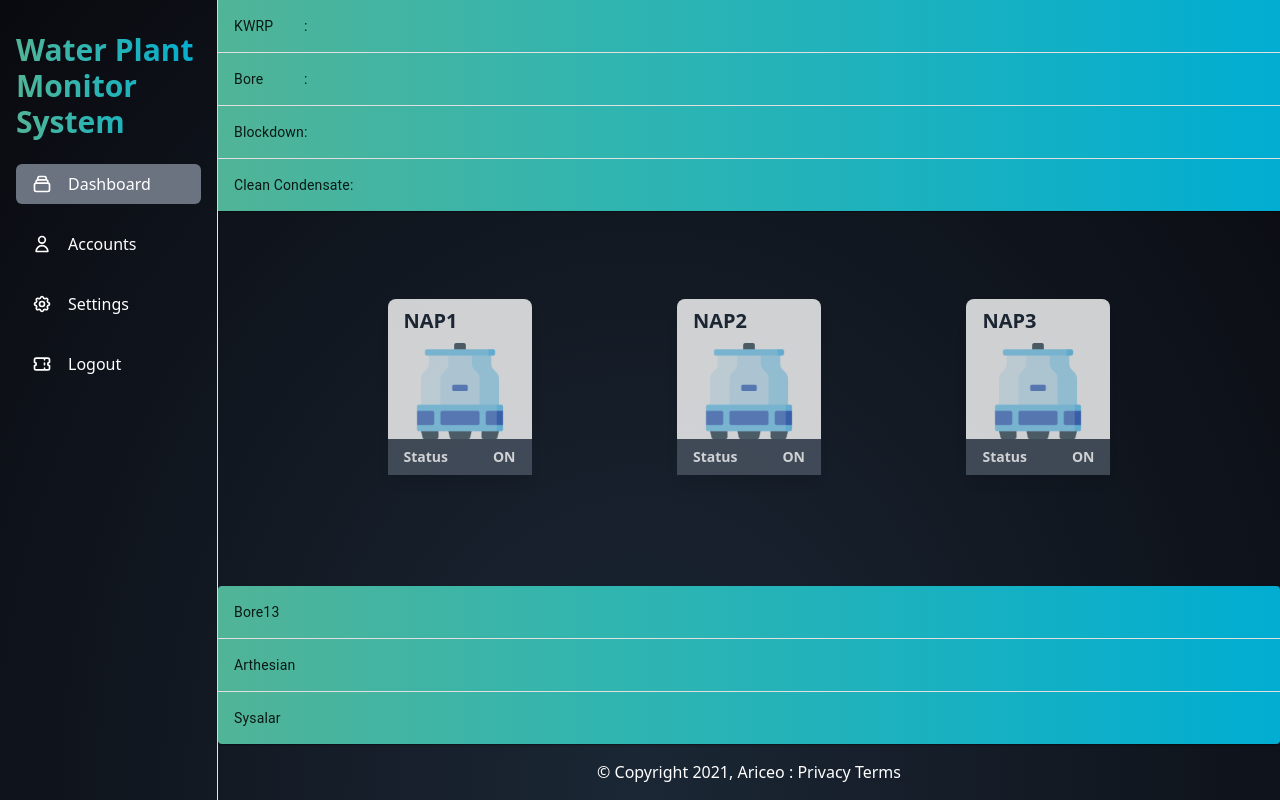
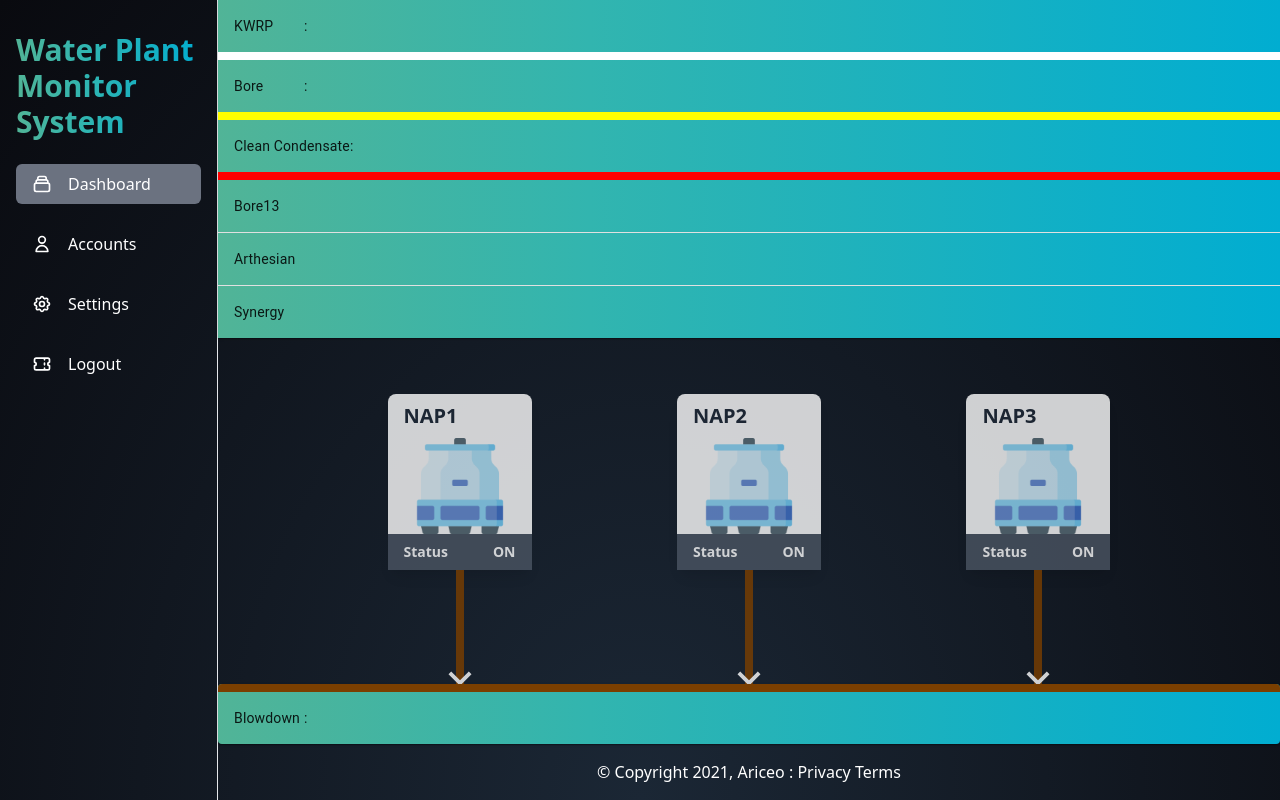
Before and after one commit to moulee40/automatic-water-system, a React (Create React App) app: page /home in a window 1280 px wide. Built offline with nearby package versions, Linux system fonts and the light colour scheme; no server answers.

Commit message:
Dashboard changes commit

```diff
--- a/src/components/DashboardBottomSection.js
+++ b/src/components/DashboardBottomSection.js
@@ -12,9 +12,7 @@ import ArrowForwardIosIcon from '@material-ui/icons/ArrowForwardIos';
 
 
 const rows = [
-  { name:'Bore13'},
-  { name:'Arthesian'},
-  { name:'Sysalar'},
+  { name:'Blowdown'}
 ];
 
 class DashboardBottomSection extends React.Component {
@@ -31,8 +29,8 @@ class DashboardBottomSection extends React.Component {
               key={row.name}
               sx={{ '&:last-child td, &:last-child th': { border: 0 } }}
             >
-              <TableCell component="th" scope="row" style={{display:'flex'}}>
-               {row.name}
+              <TableCell component="th" scope="row" style={{display:'flex',borderTop:'8px solid #7B3F00'}}>
+              <div style={{minWidth:'70px'}}>{row.name}</div>:<div style={{marginLeft:5}}>{this.props.data.blowdown}</div>
               </TableCell>
               {/* <TableCell align="right">{row.nap1}</TableCell>
               <TableCell align="right">{row.nap2}</TableCell>
--- a/src/components/DashboardTopSection.js
+++ b/src/components/DashboardTopSection.js
@@ -38,23 +38,33 @@ class DashboardTopSection extends React.Component {
 
         <TableBody>
             <TableRow sx={{ '&:last-child td, &:last-child th': { border: 0 } }}>
-              <TableCell component="th" scope="row" style={{display:'flex'}}>
+              <TableCell component="th" scope="row" style={{display:'flex',borderBottom:'8px solid white'}}>
                <div style={{minWidth:'70px'}}> KWRP</div>:<div style={{marginLeft:5}}> {data.kwrp}</div>
               </TableCell>
             </TableRow>
             <TableRow sx={{ '&:last-child td, &:last-child th': { border: 0 } }}>
-              <TableCell component="th" scope="row" style={{display:'flex'}}>
+              <TableCell component="th" scope="row" style={{display:'flex',borderBottom:'8px solid yellow'}}>
                <div style={{minWidth:'70px'}}> Bore</div>:<div style={{marginLeft:5}}> {data.bore}</div>
               </TableCell>
             </TableRow>
             <TableRow sx={{ '&:last-child td, &:last-child th': { border: 0 } }}>
-              <TableCell component="th" scope="row" style={{display:'flex'}}>
-               <div style={{minWidth:'70px'}}> Blockdown</div>:<div style={{marginLeft:5}}> {data.blowdown}</div>
+              <TableCell component="th" scope="row" style={{display:'flex',borderBottom:'8px solid red'}}>
+               <div style={{minWidth:'70px'}}> Clean Condensate</div>:<div style={{marginLeft:5}}> {data.cleanCondensate}</div>
               </TableCell>
             </TableRow>
             <TableRow sx={{ '&:last-child td, &:last-child th': { border: 0 } }}>
               <TableCell component="th" scope="row" style={{display:'flex'}}>
-               <div style={{minWidth:'70px'}}> Clean Condensate</div>:<div style={{marginLeft:5}}> {data.cleanCondensate}</div>
+               <div style={{minWidth:'70px'}}> Bore13</div>
+              </TableCell>
+            </TableRow>
+            <TableRow sx={{ '&:last-child td, &:last-child th': { border: 0 } }}>
+              <TableCell component="th" scope="row" style={{display:'flex'}}>
+               <div style={{minWidth:'70px'}}> Arthesian</div>
+              </TableCell>
+            </TableRow>
+            <TableRow sx={{ '&:last-child td, &:last-child th': { border: 0 } }}>
+              <TableCell component="th" scope="row" style={{display:'flex'}}>
+               <div style={{minWidth:'70px'}}> Synergy</div>
               </TableCell>
             </TableRow>
         </TableBody>
--- a/src/components/Main.js
+++ b/src/components/Main.js
@@ -64,22 +64,29 @@ class Main extends React.Component {
       <Sidebar />
       <div className="flex flex-col relative w-full">
       <DashboardTopSection data={data}></DashboardTopSection>
-      <div className="flex flex-1 flex-wrap p-6 pt-0 justify-evenly items-center relative">
+      <div className="flex flex-1 flex-wrap px-6 pt-14 justify-evenly relative">
       {coolingTower.map((label,index) => {
       return(
         <div className={status && status[index]==="ON"?"flex flex-col relative":"flex flex-col relative pointer-events-none opacity-80"}>
+          {/* <div id='pipe'></div> */}
+
           {/* <div className="flex flex-1 justify-center">
-            <div className='border-l-2 border-solid border-gray-500 relative'>
+            <div className='border-l-2 border-solid border-white relative'>
             <KeyboardArrowDownIcon className='text-blue-600 absolute bottom-[-15px] left-[-24px]' style={{fontSize:'46px'}}/>
             </div>
           </div> */}
           <MotorCard label={label} onClick={()=>this.openDialog(label)} key={index}/>
+          <div className="flex flex-1 justify-center">
+            <div className='border-l-8 border-solid border-[#7B3F00] relative'>
+            <KeyboardArrowDownIcon className='text-white absolute bottom-[-17px] left-[-27px]' style={{fontSize:'46px'}}/>
+            </div>
+          </div>
   </div>
   );
 })}
 
   </div>
-  <DashboardBottomSection></DashboardBottomSection>
+  <DashboardBottomSection data={data}></DashboardBottomSection>
   <footer class="text-center lg:text-left" >
   <div class="text-white text-center p-4 ">
     © Copyright 2021, Ariceo :
--- a/src/components/MotorCard.js
+++ b/src/components/MotorCard.js
@@ -28,8 +28,8 @@ class MotorCard extends React.Component {
 
   render() {
     return (
-        <div class="max-w-xs bg-white rounded-lg shadow-lg cursor-pointer dark:bg-gray-800 max-h-[176px] min-w-[9rem] relative
-        transition ease-in-out delay-100 hover:scale-110 duration-300"
+        <div class="max-w-xs bg-white rounded-lg shadow-lg cursor-pointer dark:bg-gray-800 max-h-[176px] min-w-[9rem] relative"
+        // transition ease-in-out delay-100 hover:scale-110 duration-300"
         onClick={this.props.onClick}>
         <div class="px-4 py-2">
             <h1 class="text-xl font-bold text-gray-800 uppercase dark:text-white">{this.props.label}</h1>
@@ -44,6 +44,9 @@ class MotorCard extends React.Component {
             {/* <button class="px-2 py-1 text-xs font-semibold text-gray-900 uppercase transition-colors duration-200 transform bg-white rounded hover:bg-gray-200 focus:bg-gray-400 focus:outline-none">ON</button> */}
         </div>
         {this.props.displayBottom && <BottomContainer name={this.props.label} data={this.props.data}/>}
+        {/* <div id='white_border' className='border-l-8 border-solid border-white absolute'></div>
+        <div className='border-l-8 border-solid border-yellow-300 absolute'></div>
+        <div className='border-l-8 border-solid border-red-500 absolute'></div> */}
     </div>
     );
   }
--- a/src/index.css
+++ b/src/index.css
@@ -581,3 +581,26 @@ html {
         transform: translateY(-2000px);
     }
 }
+
+/* #pipe {
+    width: 140px;
+    height: 200px;
+    background-color: white;
+  }
+
+#pipe:after {
+    content: '';
+    position: absolute;
+    width: 100px;
+    height: 160px;
+    background: grey;
+    border-bottom-right-radius: 50px;
+  } */
+
+  #white_border{
+    width: 67px;
+    height: 8px;
+    left: -67px;
+    top: 50%;
+    background: #fff;
+  }
```
